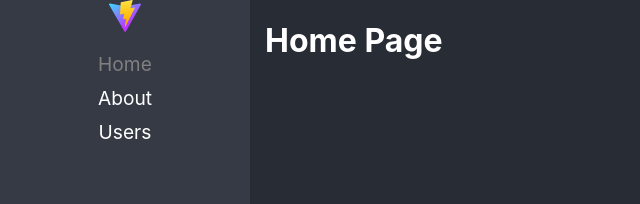
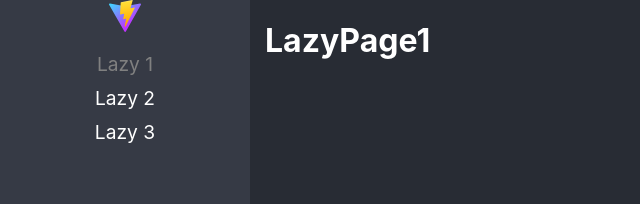
Before and after one commit to Axely7/react-adv, a React (Vite) app: page /lazy1 in a window 1280 px wide. Before the commit this address led to /home. Shown: the top 204 px of the page, without its empty margins (0-640 px from the left). Built offline with nearby package versions, Linux system fonts and the light colour scheme.

Commit message:
lazy load and Suspense

```diff
--- /dev/null
+++ b/src/01-lazyload/pages/LazyPage1.tsx
@@ -0,0 +1,7 @@
+import React from "react";
+
+export const LazyPage1 = () => {
+  return <h1>LazyPage1</h1>;
+};
+
+export default LazyPage1;
--- /dev/null
+++ b/src/01-lazyload/pages/LazyPage2.tsx
@@ -0,0 +1,7 @@
+import React from "react";
+
+export const LazyPage2 = () => {
+  return <h1>LazyPage2</h1>;
+};
+
+export default LazyPage2;
--- /dev/null
+++ b/src/01-lazyload/pages/LazyPage3.tsx
@@ -0,0 +1,7 @@
+import React from "react";
+
+export const LazyPage3 = () => {
+  return <h1>LazyPage3</h1>;
+};
+
+export default LazyPage3;
--- /dev/null
+++ b/src/01-lazyload/pages/index.ts
@@ -0,0 +1,3 @@
+export * from './LazyPage1'
+export * from './LazyPage2'
+export * from './LazyPage3'
--- a/src/routes/Navigation.tsx
+++ b/src/routes/Navigation.tsx
@@ -1,4 +1,4 @@
-import React from "react";
+import React, { Suspense } from "react";
 import {
   BrowserRouter,
   Routes,
@@ -7,48 +7,38 @@ import {
   Navigate,
 } from "react-router-dom";
 import logo from "../../public/vite.svg";
+import { LazyPage1, LazyPage2, LazyPage3 } from "../01-lazyload/pages";
+import { routes } from "./routes";
 
 export const Navigation = () => {
   return (
+    <Suspense fallback={<span>Loading...</span>}>
       <BrowserRouter>
         <div className="main-layout">
           <nav>
             <img src={logo} alt="React logo" />
             <ul>
-            <li>
+              {routes.map((r, i) => (
+                <li key={i}>
                   <NavLink
-                to="/home"
+                    to={r.to}
                     className={({ isActive }) => (isActive ? "nav-active" : "")}
                   >
-                Home
+                    {r.name}
                   </NavLink>
                 </li>
-            <li>
-              <NavLink
-                to="/about"
-                className={({ isActive }) => (isActive ? "nav-active" : "")}
-              >
-                About
-              </NavLink>
-            </li>
-            <li>
-              <NavLink
-                to="/users"
-                className={({ isActive }) => (isActive ? "nav-active" : "")}
-              >
-                Users
-              </NavLink>
-            </li>
+              ))}
             </ul>
           </nav>
 
           <Routes>
-          <Route path="about" element={<h1>About Page</h1>} />
-          <Route path="users" element={<h1>Users Page</h1>} />
-          <Route path="/home" element={<h1>Home Page</h1>} />
-          <Route path="/*" element={<Navigate to={"/home"} replace />} />
+            {routes.map((r, i) => (
+              <Route key={i} path={r.path} element={<r.Component />} />
+            ))}
+            <Route path="/*" element={<Navigate to={routes[0].to} replace />} />
           </Routes>
         </div>
       </BrowserRouter>
+    </Suspense>
   );
 };
--- /dev/null
+++ b/src/routes/routes.ts
@@ -0,0 +1,40 @@
+import { lazy, LazyExoticComponent } from "react";
+import { LazyPage1, LazyPage2, LazyPage3 } from "../01-lazyload/pages";
+
+type JSXComponent = () => JSX.Element
+
+
+interface Route {
+    to: string
+    path: string
+    Component: LazyExoticComponent<JSXComponent> | JSXComponent
+    name: string
+}
+
+const Lazy1 = lazy(() => import('../01-lazyload/pages/LazyPage1'))
+const Lazy2 = lazy(() => import('../01-lazyload/pages/LazyPage2'))
+const Lazy3 = lazy(() => import('../01-lazyload/pages/LazyPage3'))
+
+
+
+
+export const routes: Route[] = [
+    {
+        to: '/lazy1',
+        path: 'lazy1',
+        Component: Lazy1,
+        name: 'Lazy 1'
+    },
+    {
+        to: '/lazy2',
+        path: 'lazy2',
+        Component: Lazy2,
+        name: 'Lazy 2'
+    },
+    {
+        to: '/lazy3',
+        path: 'lazy3',
+        Component: Lazy3,
+        name: 'Lazy 3'
+    }
+]
```
Lines whose indentation alone changed are shown as unchanged.
